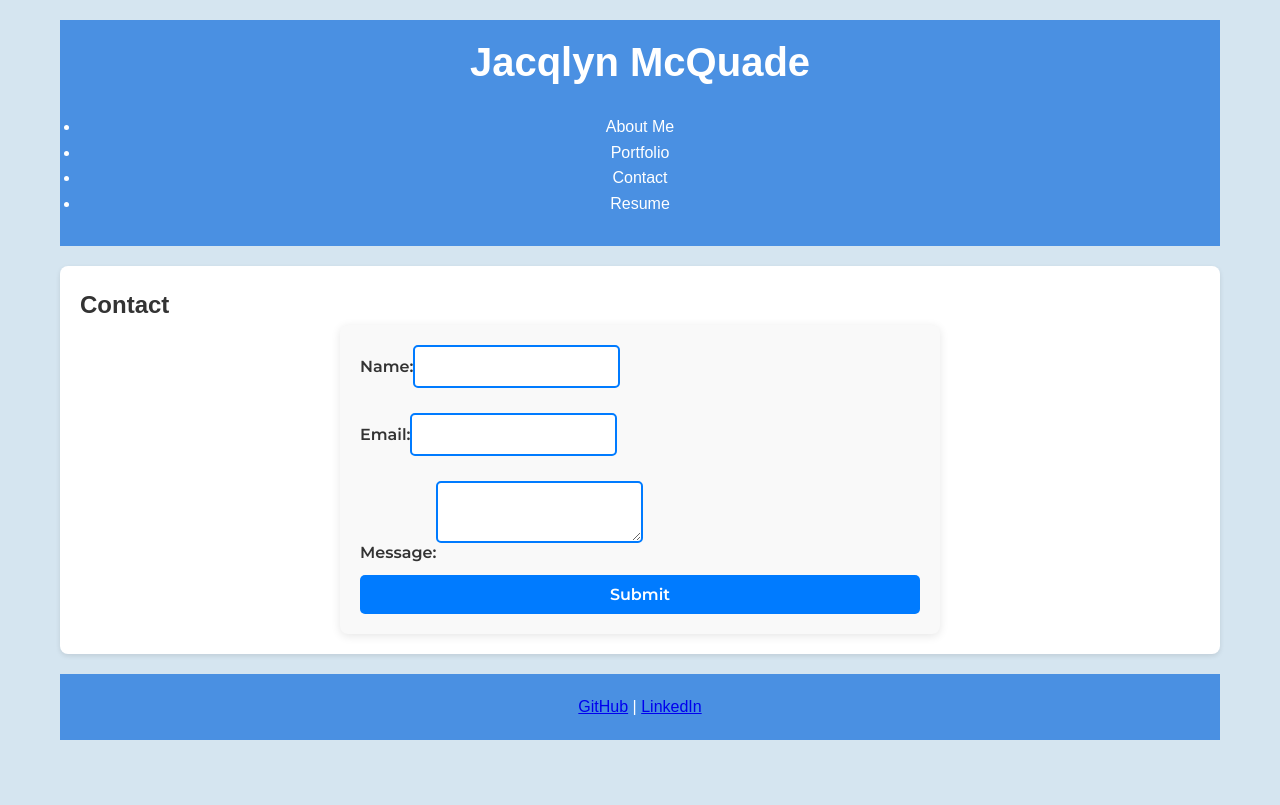
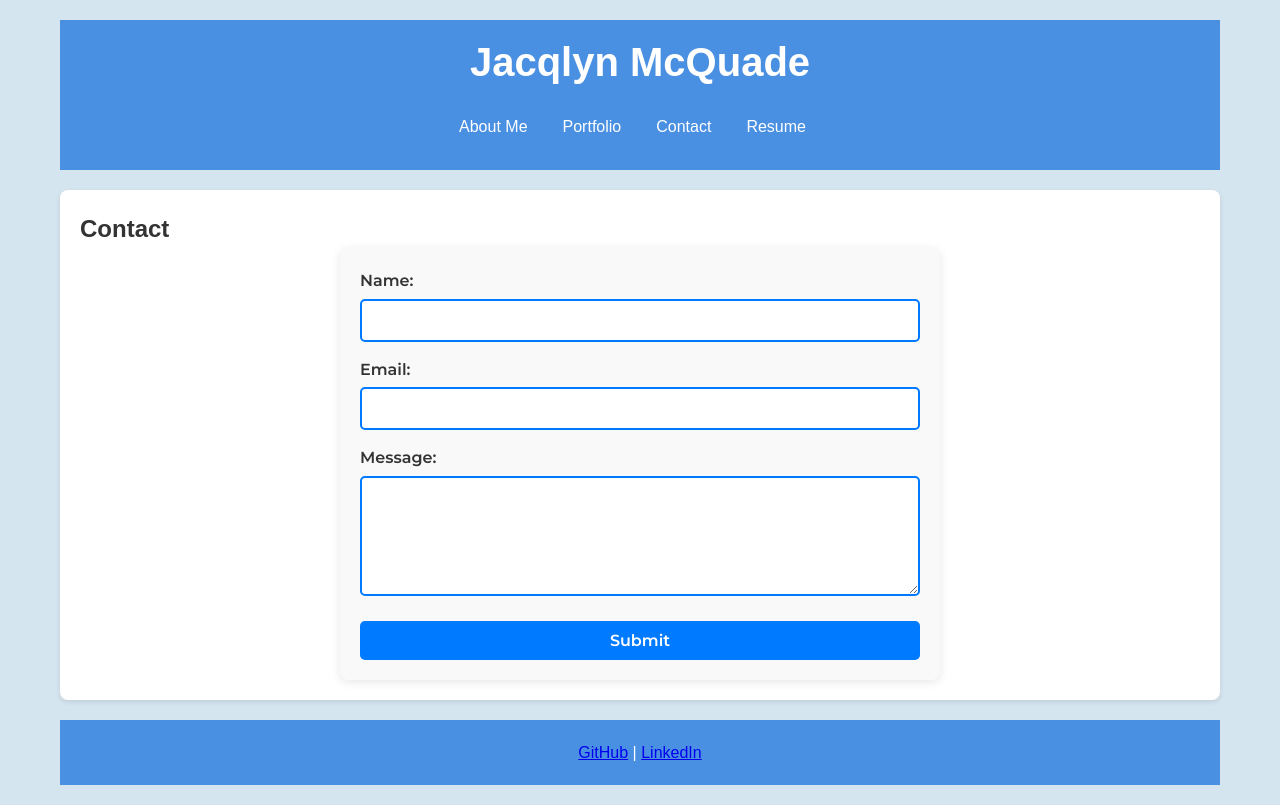
Before and after one commit to JacqMcQ/LearnAboutMe, a React (Vite) app: page /contact in a window 1280 px wide. Built offline with nearby package versions, Linux system fonts and the light colour scheme.

Commit message:
updated some styling elements, wrapped img in anchor, implemented onBlur React methodfunctional component

```diff
--- a/src/App.css
+++ b/src/App.css
@@ -30,6 +30,16 @@ header {
 
 header h1 {
   font-size: 2.5rem;
+}
+header ul {
+  list-style: none;
+  padding: 0;
+  margin: 0;
+}
+
+header ul li {
+  display: inline-block;
+  margin-right: 15px;
 }
 
 
@@ -104,6 +114,15 @@ button:hover {
    gap: 20px;
 }
 
+/* Profile img */
+.profile-img {
+  width: 150px;
+  height: 150px;
+  border-radius: 50%;
+  object-fit: cover;
+  border: 3px solid #4A90E2;
+  box-shadow: 0 4px 8px rgba(0, 0, 0, 0.1);
+}
 
 /* Uniform image styling */
 img {
@@ -121,11 +140,19 @@ img {
   border-radius: 8px;
   box-shadow: 0 2px 5px rgba(0, 0, 0, 0.2);
   margin: 10px;
-/* border */
   border: 2px solid #007BFF;
   background-color: white;
   padding: 5px;
+  transition: transform 0.3s ease, box-shadow 0.3s ease; /* Adding smooth transition */
 }
+
+/* Hover effect for images */
+.portfolio-img:hover {
+  transform: scale(1.05); /* Slight zoom effect */
+  box-shadow: 0 4px 10px rgba(0, 0, 0, 0.3); /* Enhanced shadow for hover */
+  border-color: #FF6F61; /* Change border color on hover */
+}
+
 /* Contact.css */
 
 section {
@@ -145,35 +172,39 @@ form {
 }
 
 label {
-  margin-bottom: 10px;
+  display: flex;
+  flex-direction: column;
   font-family: 'Montserrat', sans-serif;
+  margin-bottom: 15px;
+  font-size: 1rem;
+  color: #333;
 }
 
 input[type="text"],
 input[type="email"],
 textarea {
   padding: 10px;
-  margin-bottom: 15px;
+  margin-top: 5px; /* Add space between label and input */
   border: 2px solid #007BFF;
   border-radius: 5px;
   font-family: 'Roboto', sans-serif;
   font-size: 16px;
   transition: border-color 0.3s ease;
+  width: 100%;
 }
 
-input[type="text"]:focus,
-input[type="email"]:focus,
-textarea:focus {
-  border-color: #0056b3;
-  outline: none;
+textarea {
+  min-height: 120px; /* Ensure textarea has a larger height by default */
 }
 
+/* Error message styling */
 .error {
   color: red;
   font-size: 14px;
-  margin-top: -10px;
+  margin-top: 5px;
 }
 
+/* Submit button styling */
 button {
   padding: 10px 15px;
   background-color: #007BFF;
@@ -184,6 +215,7 @@ button {
   font-size: 16px;
   cursor: pointer;
   transition: background-color 0.3s ease;
+  margin-top: 10px;
 }
 
 button:hover {
--- a/src/components/AboutMe.jsx
+++ b/src/components/AboutMe.jsx
@@ -4,7 +4,7 @@ const AboutMe = () => {
   return (
     <section>
       <h2>About Me</h2>
-      <img src="./public/images/profile.jpg" alt="Jacqlyn McQuade" />
+      <img src="/profile.jpg" alt="Jacqlyn McQuade" className="profile-img" />
       <p>
         As a full stack web developer I am passionate about learning new things
         and innovating for the future. I am eager to gain any expereince where
--- a/src/components/Contact.jsx
+++ b/src/components/Contact.jsx
@@ -7,6 +7,24 @@ const Contact = () => {
     message: "",
   });
   const [errors, setErrors] = useState({});
+
+  const handleBlur = (e) => {
+    const { name, value } = e.target;
+    let newErrors = { ...errors };
+
+    // Validate on blur for the specific field
+    if (name === "name" && !value) {
+      newErrors.name = "Name is required";
+    } else if (name === "email" && !/\S+@\S+\.\S+/.test(value)) {
+      newErrors.email = value ? "Email is invalid" : "Email is required";
+    } else if (name === "message" && !value) {
+      newErrors.message = "Message is required";
+    } else {
+      delete newErrors[name];
+    }
+
+    setErrors(newErrors);
+  };
 
   const handleChange = (e) => {
     setFormData({ ...formData, [e.target.name]: e.target.value });
@@ -28,7 +46,6 @@ const Contact = () => {
   const handleSubmit = (e) => {
     e.preventDefault();
     if (validateForm()) {
-      // Handle form submission
       console.log("Form submitted:", formData);
     }
   };
@@ -44,6 +61,7 @@ const Contact = () => {
             name="name"
             value={formData.name}
             onChange={handleChange}
+            onBlur={handleBlur}
           />
           {errors.name && <span className="error">{errors.name}</span>}
         </label>
@@ -54,6 +72,7 @@ const Contact = () => {
             name="email"
             value={formData.email}
             onChange={handleChange}
+            onBlur={handleBlur}
           />
           {errors.email && <span className="error">{errors.email}</span>}
         </label>
@@ -63,6 +82,7 @@ const Contact = () => {
             name="message"
             value={formData.message}
             onChange={handleChange}
+            onBlur={handleBlur}
           />
           {errors.message && <span className="error">{errors.message}</span>}
         </label>
--- a/src/components/Portfolio.jsx
+++ b/src/components/Portfolio.jsx
@@ -4,38 +4,38 @@ const Portfolio = () => {
   const projects = [
     {
       title: "TXT-ED",
-      image: "./public/images/TXT-ED.jpg",
+      image: "/TXT-ED.jpg",
       link: "https://txt-ed.onrender.com/",
       repo: "https://github.com/JacqMcQ/TXT-ED",
     },
     {
       title: "Chit-Chat",
-      image: "./public/images/Chit-Chat.jpg",
+      image: "/Chit-Chat.jpg",
       link: "https://drive.google.com/file/d/1zWs4DeC9kLolT09siZRR4e_qzYpAmVy2/view?usp=sharing",
       repo: "https://github.com/JacqMcQ/Chit-Chat",
     },
     {
       title: "U-Post",
-      image: "./public/images/U-Post.png",
+      image: "/U-Post.png",
       link: "https://u-post-duhp.onrender.com/login",
       repo: "https://github.com/JacqMcQ/U-Post",
     },
     {
       title: "Reader-Reply",
-      image: "./public/images/Reader-Reply.png",
+      image: "/Reader-Reply.png",
       link: "https://reader-reply.onrender.com/",
       repo: "https://github.com/JacqMcQ/Reader-Reply",
     },
     {
       title: "Foodie By JAD",
-      image: "./public/images/JAD.png",
+      image: "/JAD.png",
       link: "https://tuffythejeep.github.io/Project-JAD/",
       repo: "https://github.com/tuffythejeep/Project-JAD",
     },
     {
       title: "Employee Payroll Tracker",
-      video: "./public/videos/CommerceNestDB-Demo.mp4",
-      link: "See Video demo for command-line app",
+      video: "/CommerceNestDB-Demo.mp4",
+      link: "https://github.com/JacqMcQ/Employee-Payroll-Tracker?tab=readme-ov-file",
       repo: "https://github.com/JacqMcQ/Employee-Payroll-Tracker?tab=readme-ov-file",
     },
   ];
@@ -48,12 +48,20 @@ const Portfolio = () => {
           <div key={index} className="project-card">
             <h3>{project.title}</h3>
             {project.video ? (
-              <video controls width="600">
-                <source src={project.video} type="video/mp4" />
-                Your browser does not support the video tag.
-              </video>
+              <a href={project.link} target="_blank" rel="noopener noreferrer">
+                <video controls width="600">
+                  <source src={project.video} type="video/mp4" />
+                  Your browser does not support the video tag.
+                </video>
+              </a>
             ) : (
-              <img src={project.image} alt={project.title} />
+              <a href={project.link} target="_blank" rel="noopener noreferrer">
+                <img
+                  src={project.image}
+                  alt={project.title}
+                  className="portfolio-img"
+                />
+              </a>
             )}
             <p>
               <a href={project.link} target="_blank" rel="noopener noreferrer">
```
